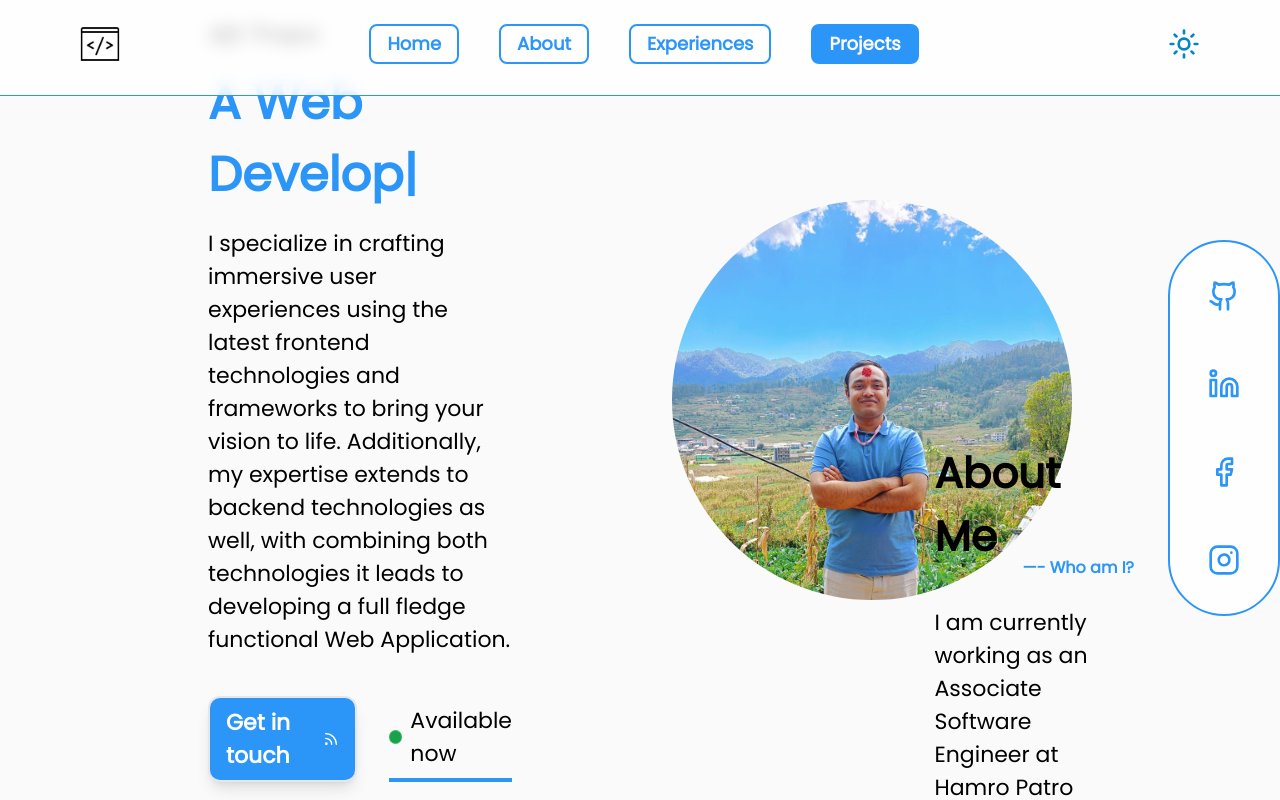
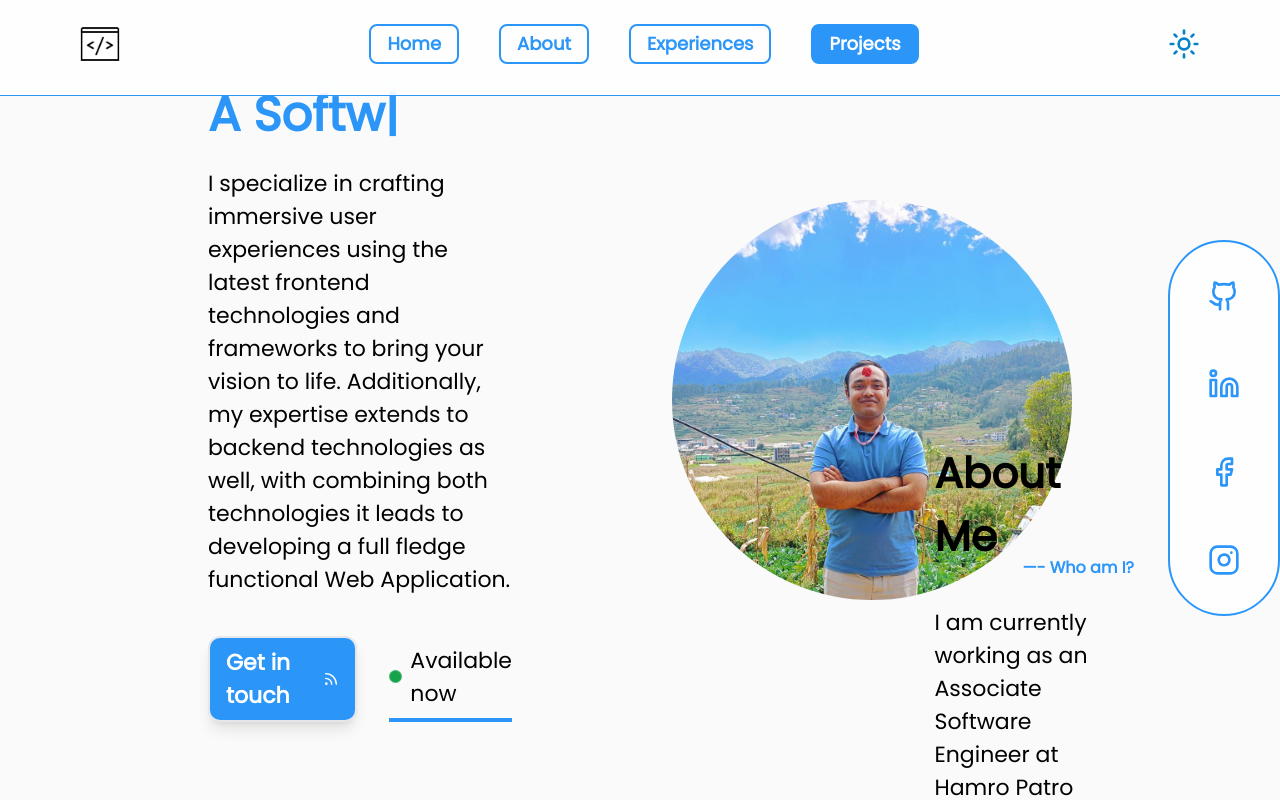
Before and after one commit to Ajit1428/portfolio, a Next.js app: page / in a window 1280 px wide. Shown: the top 800 px of the page. Built offline with nearby package versions, Linux system fonts and the light colour scheme.

Commit message:
(update): Added the introduction within the react-typed

```diff
--- a/components/home/home.tsx
+++ b/components/home/home.tsx
@@ -29,12 +29,13 @@ export const HomePage = () => {
     >
       <section className="flex flex-col items-center justify-center gap-20 xl:gap-[10rem] xl:flex-row">
         <div className="flex flex-col items-start gap-4 max-w-[50rem]">
-          <span className="text-[16px] font-bold xl:text-[22px]">
-            Ajit Thapa
-          </span>
           <div className="font-bold text-[30px] text-light-primary xl:text-[3rem] dark:text-dark-primary">
             <ReactTyped
-              strings={["Software Engineer", "A Web Developer"]}
+              strings={[
+                "Hey, I'm Ajit Thapa.",
+                "A Software Engineer.",
+                "A Web Developer.",
+              ]}
               typeSpeed={100}
               backSpeed={100}
               loop
```
